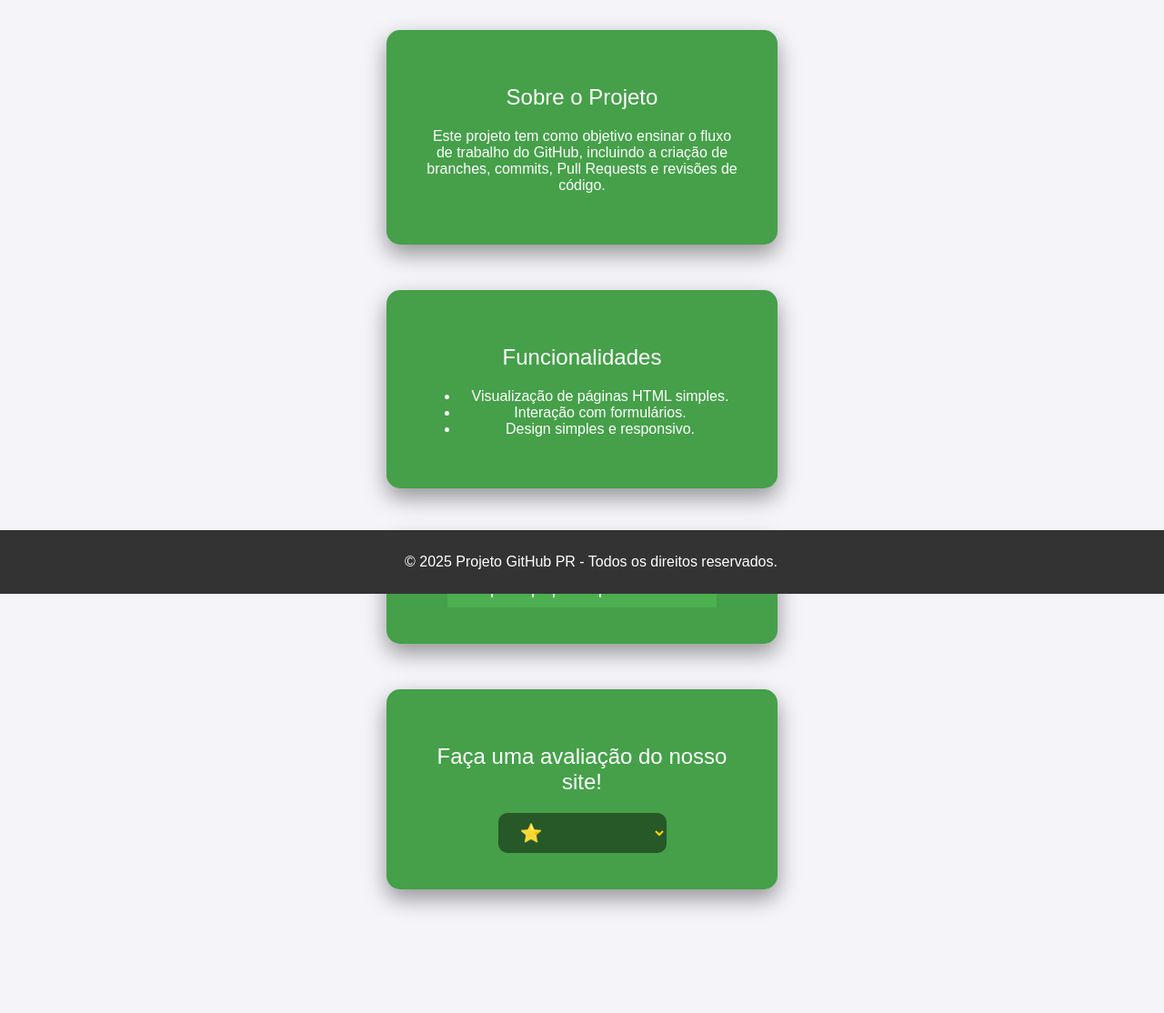
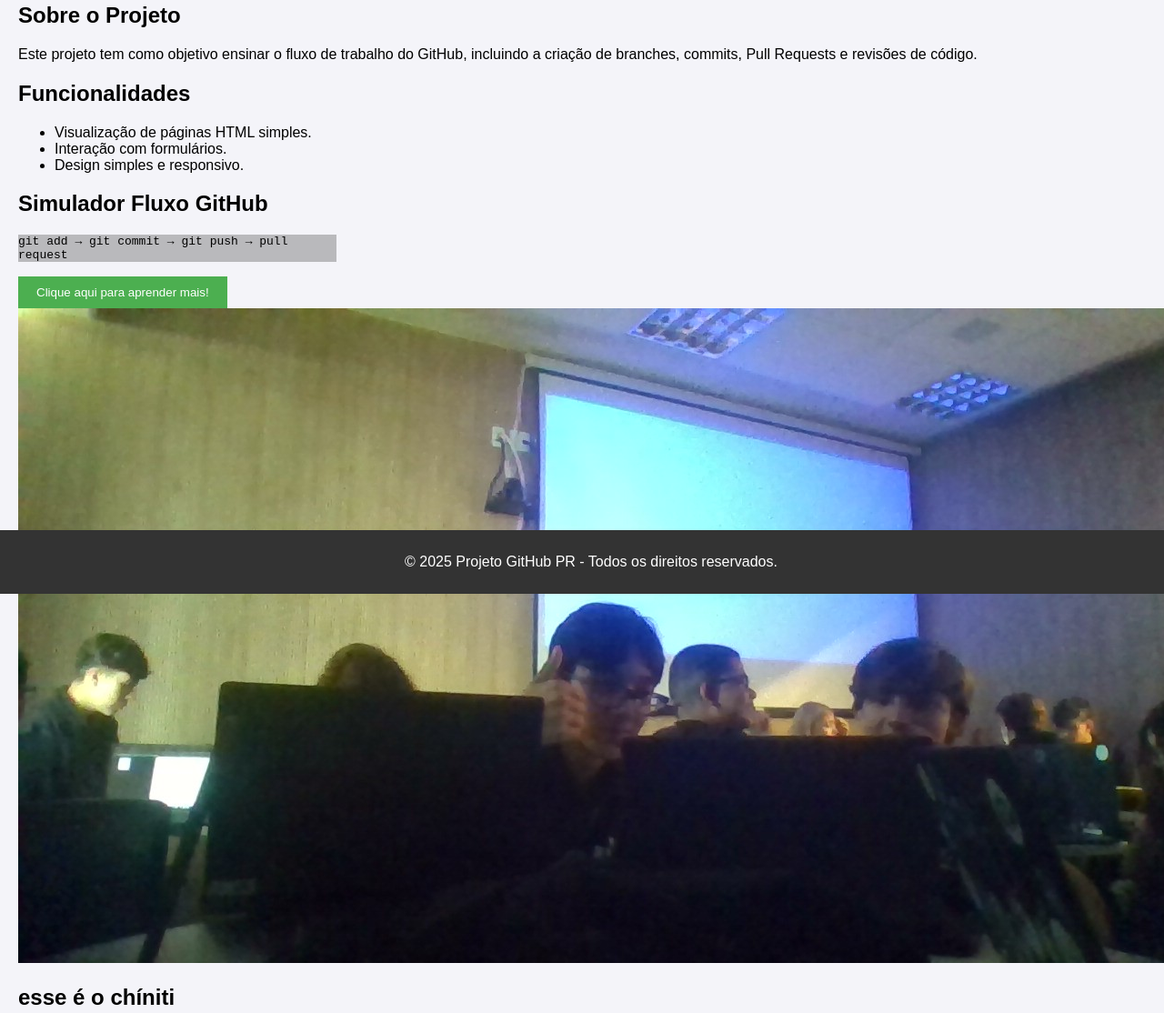
Before and after one commit to Caio-cyber6/Pull-resquest-, a plain HTML site: page index.html in a window 1280 px wide. Shown: the part 147-1261 px from the top of the page at 91% size. Before the commit the page ends 1195 px from the top, so only its background shows below. Drawn offline with Linux system fonts and the light colour scheme.

Commit message:
Revert "Adicionando o css nas section, e adicionando o campo para a avaliação."

```diff
--- a/index.html
+++ b/index.html
@@ -12,7 +12,7 @@
         padding: 0;
       }
       header {
-            background-color: #4CAF50;
+        background-color: #4caf50;
         color: white;
         padding: 15px;
         text-align: center;
@@ -30,54 +30,16 @@
         width: 100%;
       }
       .btn {
-            background-color: #4CAF50;
+        background-color: #4caf50;
         color: white;
         padding: 10px 20px;
         border: none;
         cursor: pointer;
         text-align: center;
-            font-size: large;
-
+        display: inline-block;
       }
       .btn:hover {
         background-color: #45a049;
-        }
-        section {
-    background: #45a049;
-    color: white;
-    padding: 40px;
-    text-align: center;
-    border-radius: 15px;
-    width: 350px;
-    margin: 50px auto;
-    box-shadow: 0 10px 25px rgba(0, 0, 0, 0.4);
-    font-family: Arial, sans-serif;
-    }
-
-    h2 {
-        margin-bottom: 20px;
-        font-weight: 500;
-    }
-
-    select {
-        font-size: 20px;
-        padding: 10px 20px;
-        border-radius: 10px;
-        border: none;
-        cursor: pointer;
-        background: #265828;
-        color: gold;
-        transition: 0.3s;
-    }
-
-    select:hover {
-        background: #0e5421;
-        transform: scale(1.05);
-    }
-
-    select:focus {
-        outline: none;
-        box-shadow: 0 0 10px gold;
       }
     </style>
   </head>
@@ -104,23 +66,27 @@
           <li>Design simples e responsivo.</li>
         </ul>
       </section>
+      <h2>Simulador Fluxo GitHub</h2>
+      <p
+        style="
+          background-color: rgba(128, 128, 128, 0.5);
+          height: 30px;
+          width: 350px;
+          display: flex;
+          align-items: center; /* centraliza vertical */
+          justify-content: center; /* centraliza horizontal */
+        "
+      >
+        <code>git add → git commit → git push → pull request</code>
+      </p>
 
-    <section>
       <button class="btn">Clique aqui para aprender mais!</button>
-    </section>
-    <section>
-        <h2>Faça uma avaliação do nosso site!</h2>
-        <label for="">
-            <select name="avaliação" id="avv">
-                <option value="1">⭐</option>
-                <option value="2">⭐⭐</option>
-                <option value="3">⭐⭐⭐</option>
-                <option value="4">⭐⭐⭐⭐</option>
-                <option value="5">⭐⭐⭐⭐⭐</option>
-            </select>
-        </label>
+      <section id="dicas">
+        <img src="shinitti.jpg" alt="shinitti" />
+        <h2>esse é o chíniti</h2>
       </section>
     </main>
+
     <footer>
       <p>&copy; 2025 Projeto GitHub PR - Todos os direitos reservados.</p>
     </footer>
```
Lines whose indentation alone changed are shown as unchanged.
